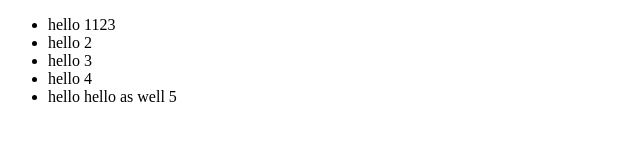
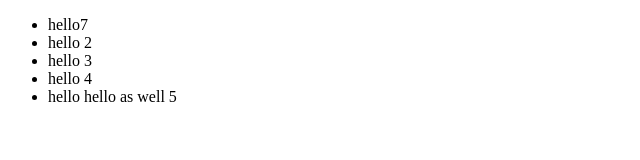
Before and after one commit to ARTniyet/gitTutorial, a plain HTML site: page index.html in a window 1280 px wide. Shown: the full height of the page, 0-640 px from the left. Drawn offline with Linux system fonts and the light colour scheme.

Commit message:
Update index.html

```diff
--- a/index.html
+++ b/index.html
@@ -6,7 +6,7 @@
 <body>
     <div>
         <ul>
-            <li>hello 1123</li>
+            <li>hello7</li>
             <li>hello 2</li>
             <li>hello 3</li>
             <li>hello 4</li>
```
